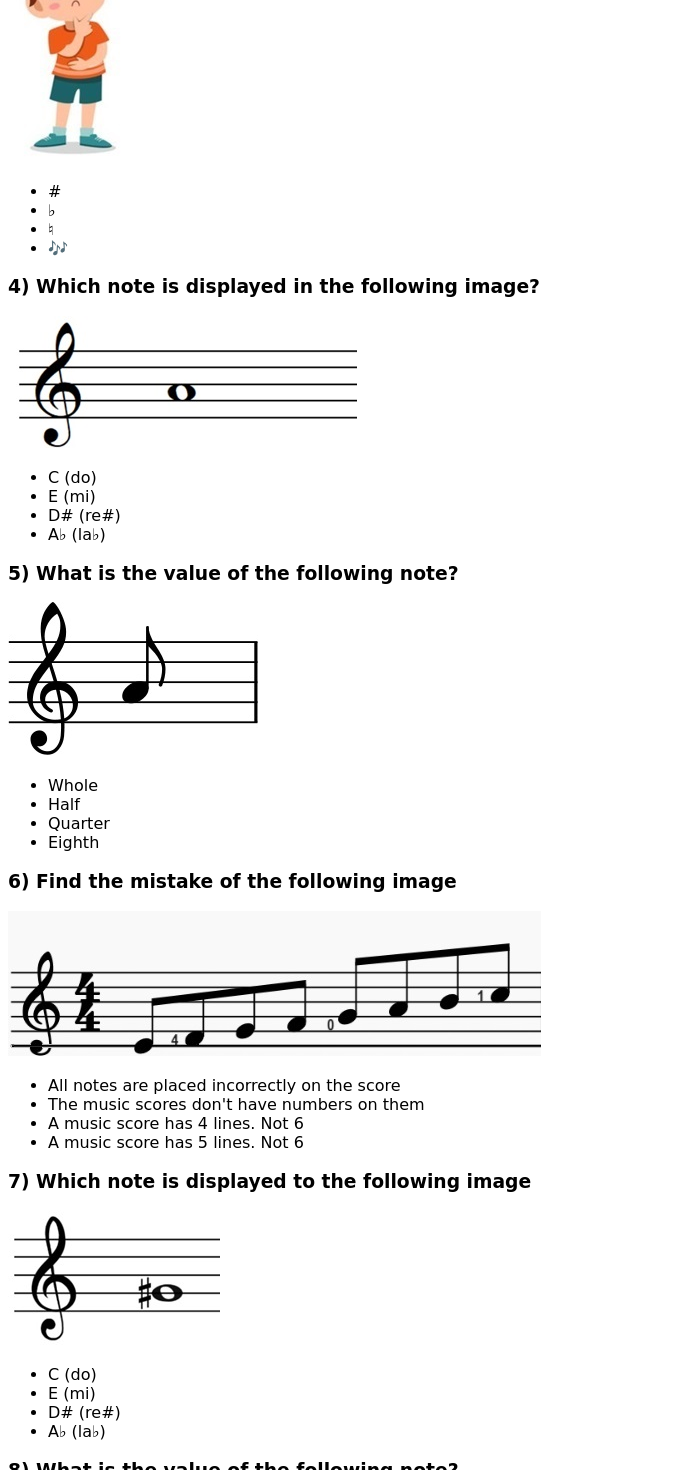
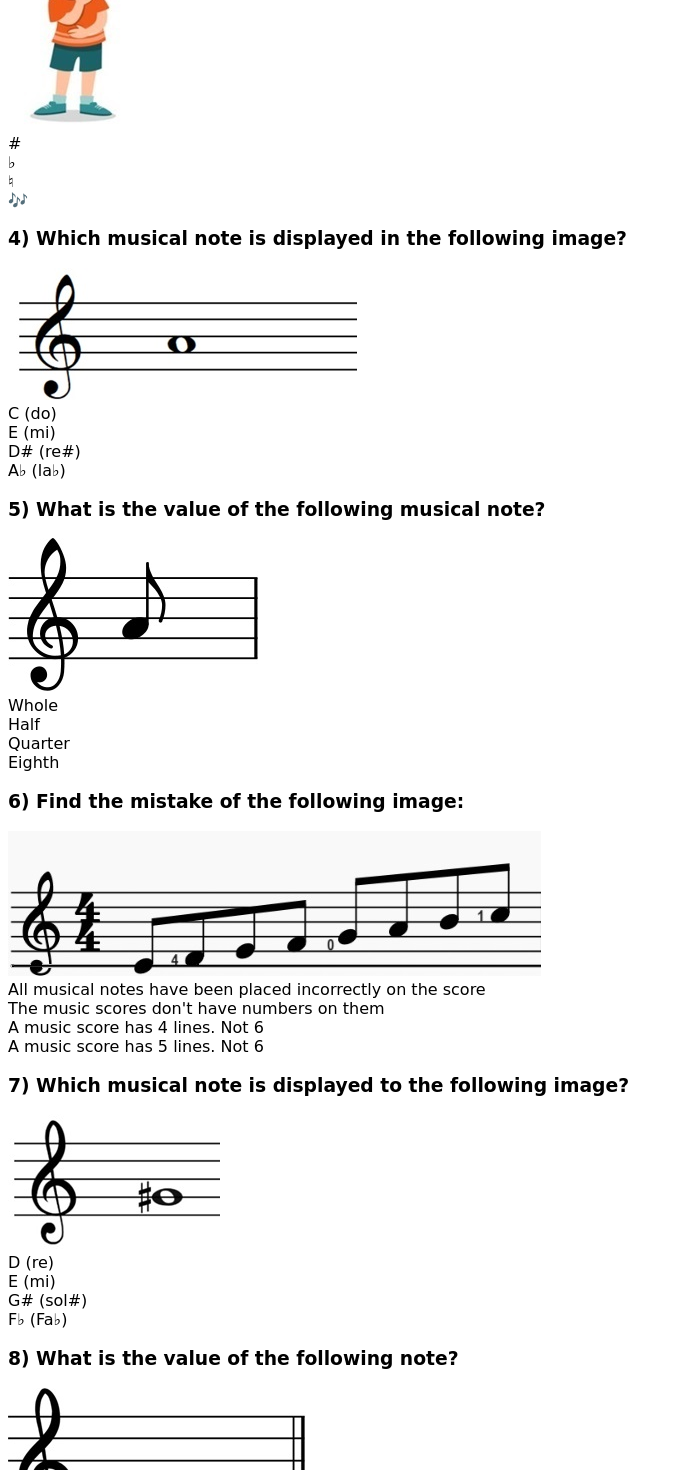
Before and after one commit to gdrakoulakos/musicCorner, a Next.js app: page /quizzes in a window 1280 px wide. Shown: the part 1300-2770 px from the top of the page, without its empty margins (0-683 px from the left). Built offline with nearby package versions, Linux system fonts and the light colour scheme.

Commit message:
Corrected the questions 1 to 8

```diff
--- a/components/question/Question.module.css
+++ b/components/question/Question.module.css
@@ -0,0 +1,3 @@
+.answersContainer {
+
+}
--- a/components/question/index.jsx
+++ b/components/question/index.jsx
@@ -1,13 +1,15 @@
+import styles from "./Question.module.css"
+
 function Question (props) {
     return (
       <><h3>{props.question}</h3>
         <img src={props.imagePath} alt={props.question}></img>
-        <ul>
-            <li>{props.answer1}</li>
-            <li>{props.answer2}</li>
-            <li>{props.answer3}</li>
-            <li>{props.answer4}</li>
-        </ul>
+        <div className={styles.answersContainer}>
+            <div>{props.answer1}</div>
+            <div>{props.answer2}</div>
+            <div>{props.answer3}</div>
+            <div>{props.answer4}</div>
+        </div>
         </>
     )
 }
--- a/src/questions.js
+++ b/src/questions.js
@@ -1,7 +1,7 @@
 const questions = [
     {
         id: 1,
-        question: "1) How many notes does Eastern music have?",
+        question: "1) How many notes does Western music have?",
         imagePath: "./images/quizzes/question1.jpg",
         answer1: "5",
         answer2: "6",
@@ -10,7 +10,7 @@ const questions = [
     },
     {
         id: 2,
-        question: "2) Which of the following symbols represents the 'sharp' of a musical note",
+        question: "2) Which of the following symbols represents the 'sharp' of a musical note?",
         imagePath: "./images/quizzes/question2.jpg",
         answer1: "#",
         answer2: "♭",
@@ -19,7 +19,7 @@ const questions = [
     },
     {
         id: 3,
-        question: "3) Which of the following symbols represents the flat of a musical note",
+        question: "3) Which of the following symbols represents the 'flat' of a musical note?",
         imagePath: "./images/quizzes/question3.jpg",
         answer1: "#",
         answer2: "♭",
@@ -28,7 +28,7 @@ const questions = [
     },
     {
         id: 4,
-        question: "4) Which note is displayed in the following image?",
+        question: "4) Which musical note is displayed in the following image?",
         imagePath: "./images/quizzes/question4.jpg",
         answer1: "C (do)",
         answer2: "E (mi)",
@@ -37,7 +37,7 @@ const questions = [
     },
     {
         id: 5,
-        question: "5) What is the value of the following note?",
+        question: "5) What is the value of the following musical note?",
         imagePath: "./images/quizzes/question5.jpg",
         answer1: "Whole",
         answer2: "Half",
@@ -46,21 +46,21 @@ const questions = [
     },
     {
         id: 6,
-        question: "6) Find the mistake of the following image",
+        question: "6) Find the mistake of the following image:",
         imagePath: "./images/quizzes/question6.jpg",
-        answer1: "All notes are placed incorrectly on the score",
+        answer1: "All musical notes have been placed incorrectly on the score",
         answer2: "The music scores don't have numbers on them",
         answer3: "A music score has 4 lines. Not 6",
         answer4: "A music score has 5 lines. Not 6"
     },
     {
         id: 7,
-        question: "7) Which note is displayed to the following image",
+        question: "7) Which musical note is displayed to the following image?",
         imagePath: "./images/quizzes/question7.jpg",
-        answer1: "C (do)",
+        answer1: "D (re)",
         answer2: "E (mi)",
-        answer3: "D# (re#)",
-        answer4: "A♭ (la♭)"
+        answer3: "G# (sol#)",
+        answer4: "F♭ (Fa♭)"
     },
     {
         id: 8,
```
